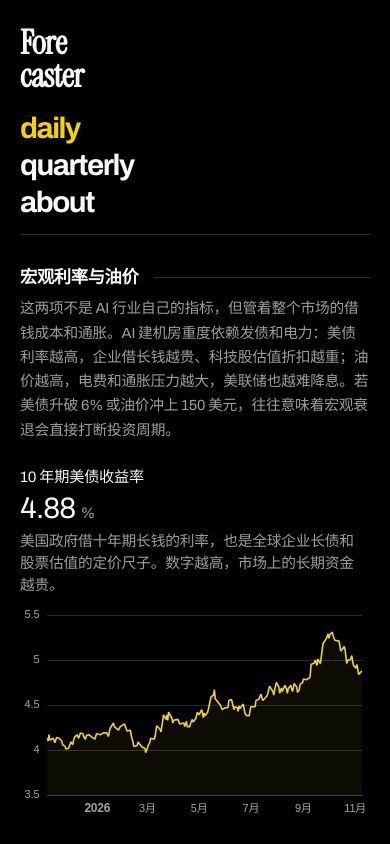
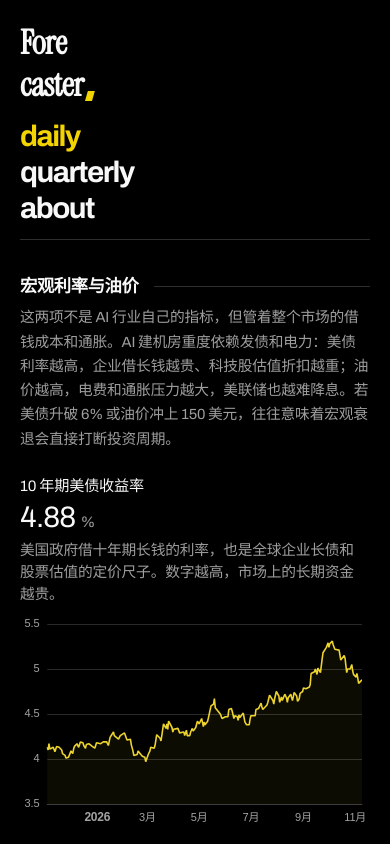
Before and after one commit to debidong/forecaster, a plain HTML site: page index.html in a window 390 px wide. Shown: the top 844 px of the page. Drawn offline with nearby package versions, Linux system fonts and the light colour scheme.

Commit message:
Adopt shared squarefold-branding CSS and slanted-blade mark

```diff
--- /dev/null
+++ b/brand.css
@@ -0,0 +1,293 @@
+:root {
+  --font-sans: "Archivo", "Noto Sans SC", system-ui, sans-serif;
+  --font-mono: "Fira Code", ui-monospace, "SFMono-Regular", Menlo, monospace;
+  --brand-font: "Instrument Serif", serif;
+
+  --paper: oklch(0 0 0);
+  --paper-2: oklch(0.16 0 0);
+  --ink: oklch(0.98 0 0);
+  --muted: oklch(0.70 0 0);
+  --faint: oklch(0.48 0 0);
+  --line: oklch(0.30 0 0);
+  --line-soft: oklch(0.20 0 0);
+  --accent: oklch(0.87 0.19 99);
+
+  --site-width: 61.8vw;
+  --nav-w: 12rem;
+  --site-column-gap: 4rem;
+  --site-pad-top: 2.8rem;
+  --site-pad-bottom: 5rem;
+  --gutter: clamp(1.25rem, 5vw, 3rem);
+  --measure: 39rem;
+
+  --brand-size: 3.1rem;
+  --brand-line-gap: 0.52rem;
+  --brand-to-nav: 1.3rem;
+  --mark-gap: 0.103em;
+  --mark-kern: 0em;
+
+  --nav-size: 1.84rem;
+  --nav-row-gap: 0.48rem;
+  --contact-offset: var(--brand-to-nav);
+  --contact-row-gap: 0.03rem;
+
+  --mobile-brand-size: 2.1rem;
+  --mobile-nav-size: 1.85rem;
+  --mobile-nav-row-gap: 0.4rem;
+  --mobile-contact-offset: var(--brand-to-nav);
+  --mobile-contact-row-gap: var(--contact-row-gap);
+}
+
+* {
+  box-sizing: border-box;
+}
+
+html {
+  background: var(--paper);
+  -webkit-text-size-adjust: 100%;
+  scroll-behavior: smooth;
+  scrollbar-width: none;
+  -ms-overflow-style: none;
+}
+
+html::-webkit-scrollbar,
+body::-webkit-scrollbar {
+  display: none;
+  width: 0;
+  height: 0;
+}
+
+body {
+  min-height: 100vh;
+  margin: 0;
+  background: var(--paper);
+  color: var(--ink);
+  font-family: var(--font-sans);
+  font-size: 17px;
+  font-weight: 400;
+  line-height: 1.5;
+  letter-spacing: -0.012em;
+  scrollbar-width: none;
+  -ms-overflow-style: none;
+  -webkit-font-smoothing: antialiased;
+  text-rendering: optimizeLegibility;
+}
+
+a {
+  color: inherit;
+  text-decoration: none;
+}
+
+h1,
+h2,
+h3,
+p,
+main,
+figure {
+  margin: 0;
+}
+
+::selection {
+  background: var(--accent);
+  color: #000;
+}
+
+.site {
+  display: grid;
+  grid-template-columns: var(--nav-w) minmax(0, 1fr);
+  column-gap: var(--site-column-gap);
+  width: var(--site-width);
+  max-width: none;
+  margin: 0 auto;
+  padding: var(--site-pad-top) 0 var(--site-pad-bottom);
+}
+
+.sidebar {
+  position: sticky;
+  top: var(--site-pad-top);
+  z-index: 10;
+  align-self: start;
+  display: flex;
+  flex-direction: column;
+  align-items: flex-start;
+  width: var(--nav-w);
+}
+
+.brand {
+  display: inline-flex;
+  flex-direction: column;
+  align-items: flex-start;
+  gap: var(--brand-line-gap);
+  margin: 0 0 var(--brand-to-nav);
+  color: var(--ink);
+  font-family: var(--brand-font);
+  font-size: var(--brand-size);
+  font-weight: 600;
+  line-height: 1;
+  letter-spacing: -0.015em;
+}
+
+.brand[data-kern="overhang"],
+.brand-kern-overhang {
+  --mark-kern: -0.045em;
+}
+
+.brand-row {
+  display: inline-flex;
+  align-items: flex-end;
+}
+
+.brand-line,
+.nav-item {
+  text-box-trim: trim-both;
+  text-box-edge: cap alphabetic;
+}
+
+.brand-mark {
+  display: block;
+  flex: none;
+  width: 0.206em;
+  height: 0.297em;
+  margin-left: calc(var(--mark-gap) + var(--mark-kern));
+  background: var(--accent);
+  transform: skewX(-16deg);
+  transform-origin: bottom left;
+}
+
+.nav {
+  display: flex;
+  flex-direction: column;
+  gap: var(--nav-row-gap);
+  align-items: flex-start;
+}
+
+.nav-item {
+  margin: 0;
+  padding: 0;
+  border: 0;
+  background: none;
+  color: var(--ink);
+  font-family: var(--font-sans);
+  font-size: var(--nav-size);
+  font-weight: 700;
+  line-height: 1;
+  letter-spacing: -0.05em;
+  text-transform: lowercase;
+  text-decoration-thickness: 3px;
+  cursor: pointer;
+  transition: color 0.15s ease;
+}
+
+.nav-item:hover {
+  text-decoration: line-through;
+  text-decoration-color: var(--accent);
+  text-decoration-thickness: 3px;
+}
+
+.nav-item.active {
+  color: var(--accent);
+}
+
+.nav-item.active:hover {
+  text-decoration: none;
+}
+
+.side-contact {
+  display: flex;
+  flex-direction: column;
+  gap: var(--contact-row-gap);
+  align-items: flex-start;
+  margin-top: var(--contact-offset);
+}
+
+.side-contact a {
+  color: var(--muted);
+  font-family: var(--font-mono);
+  font-size: 13px;
+  text-transform: lowercase;
+  transition: color 0.18s ease;
+}
+
+.side-contact a:hover {
+  color: var(--accent);
+}
+
+.wrap,
+.page {
+  min-width: 0;
+  width: 100%;
+}
+
+.section-bar {
+  display: flex;
+  align-items: center;
+  gap: 1rem;
+}
+
+.section-title {
+  margin: 0;
+  font-size: 1.08rem;
+  font-weight: 600;
+  letter-spacing: -0.02em;
+  line-height: 1.25;
+  color: var(--ink);
+  white-space: nowrap;
+}
+
+.section-rule {
+  flex: 1;
+  height: 1px;
+  background: var(--line);
+}
+
+.section-desc {
+  margin: 0.5rem 0 0;
+  color: var(--muted);
+  font-size: 0.92rem;
+  line-height: 1.65;
+  max-width: 48rem;
+  text-wrap: pretty;
+}
+
+@media (max-width: 860px) {
+  .site {
+    grid-template-columns: 1fr;
+    column-gap: 0;
+    width: auto;
+    max-width: none;
+    padding-top: 1.6rem;
+    padding-inline: var(--gutter);
+  }
+
+  .sidebar {
+    position: static;
+    width: 100%;
+    flex-direction: column;
+    align-items: flex-start;
+    justify-content: flex-start;
+    gap: 0;
+    margin-bottom: 2.2rem;
+    padding-bottom: 1rem;
+    border-bottom: 1px solid var(--line);
+  }
+
+  .sidebar .brand {
+    margin-bottom: var(--brand-to-nav);
+    font-size: var(--mobile-brand-size);
+  }
+
+  .nav {
+    flex-direction: column;
+    gap: var(--mobile-nav-row-gap);
+    align-items: flex-start;
+  }
+
+  .nav-item {
+    font-size: var(--mobile-nav-size);
+  }
+
+  .side-contact {
+    margin-top: var(--mobile-contact-offset);
+    gap: var(--mobile-contact-row-gap);
+  }
+}
--- a/index.html
+++ b/index.html
@@ -4,125 +4,16 @@
 <meta charset="UTF-8">
 <meta name="viewport" content="width=device-width, initial-scale=1">
 <title>Forecaster</title>
+<link rel="icon" href="./favicon.svg" type="image/svg+xml">
 <link rel="preconnect" href="https://fonts.googleapis.com">
+<link rel="preconnect" href="https://fonts.gstatic.com" crossorigin>
 <link href="https://fonts.googleapis.com/css2?family=Archivo:wght@400;500;600;700&family=Fira+Code:wght@400;500&family=Instrument+Serif&family=Noto+Sans+SC:wght@400;500;700&display=swap" rel="stylesheet">
+<link rel="stylesheet" href="./brand.css">
 <script src="https://cdn.jsdelivr.net/npm/echarts@5.6.0/dist/echarts.min.js"></script>
 <style>
   :root {
-    --font-sans: "Archivo", "Noto Sans SC", system-ui, sans-serif;
-    --font-mono: "Fira Code", ui-monospace, Menlo, monospace;
-    --brand-font: "Instrument Serif", serif;
-    --paper: oklch(0 0 0);
-    --paper-2: oklch(0.16 0 0);
-    --ink: oklch(0.98 0 0);
-    --muted: oklch(0.70 0 0);
-    --faint: oklch(0.48 0 0);
-    --line: oklch(0.30 0 0);
-    --line-soft: oklch(0.20 0 0);
-    --accent: oklch(0.87 0.19 99);
-    --nav-w: 14rem;
-    --site-column-gap: 4rem;
-    --site-pad-top: 2.8rem;
-    --brand-size: 3.1rem;
-    --brand-line-gap: 0;
-    --brand-to-nav: 1.3rem;
-    --nav-size: 1.84rem;
-    --nav-row-gap: 0.48rem;
+    --site-width: min(1120px, calc(100% - 4rem));
   }
-  * { box-sizing: border-box; }
-  html {
-    background: var(--paper);
-    -webkit-text-size-adjust: 100%;
-    scroll-behavior: smooth;
-    scrollbar-width: none;
-    -ms-overflow-style: none;
-  }
-  html::-webkit-scrollbar,
-  body::-webkit-scrollbar {
-    display: none;
-    width: 0;
-    height: 0;
-  }
-  body {
-    min-height: 100vh;
-    margin: 0;
-    background: var(--paper);
-    color: var(--ink);
-    font-family: var(--font-sans);
-    font-size: 17px;
-    line-height: 1.5;
-    letter-spacing: -0.012em;
-    scrollbar-width: none;
-    -ms-overflow-style: none;
-    -webkit-font-smoothing: antialiased;
-  }
-  main { margin: 0; }
-  figure { margin: 0; }
-  .site {
-    display: grid;
-    grid-template-columns: var(--nav-w) minmax(0, 1fr);
-    column-gap: var(--site-column-gap);
-    width: min(1120px, calc(100% - 4rem));
-    margin: 0 auto;
-    padding: var(--site-pad-top) 0 5rem;
-  }
-  .sidebar {
-    position: sticky;
-    top: var(--site-pad-top);
-    z-index: 1;
-    align-self: start;
-    display: flex;
-    flex-direction: column;
-    align-items: flex-start;
-    width: var(--nav-w);
-  }
-  .brand {
-    display: inline-flex;
-    flex-direction: column;
-    align-items: flex-start;
-    gap: var(--brand-line-gap);
-    margin: 0 0 var(--brand-to-nav);
-    color: var(--ink);
-    font-family: var(--brand-font);
-    font-size: var(--brand-size);
-    font-weight: 600;
-    line-height: 1;
-    letter-spacing: -0.015em;
-  }
-  .brand-line,
-  .nav-item {
-    text-box-trim: trim-both;
-    text-box-edge: cap alphabetic;
-  }
-  .nav {
-    display: flex;
-    flex-direction: column;
-    gap: var(--nav-row-gap);
-    align-items: flex-start;
-  }
-  .nav-item {
-    margin: 0;
-    padding: 0;
-    border: 0;
-    background: none;
-    color: var(--ink);
-    font-family: var(--font-sans);
-    font-size: var(--nav-size);
-    font-weight: 700;
-    line-height: 1;
-    letter-spacing: -0.05em;
-    text-transform: lowercase;
-    text-decoration-thickness: 3px;
-    cursor: pointer;
-  }
-  .nav-item:hover {
-    text-decoration: line-through;
-    text-decoration-color: var(--accent);
-    text-decoration-thickness: 3px;
-  }
-  .nav-item.active { color: var(--accent); }
-  .nav-item.active:hover { text-decoration: none; }
-  .page { min-width: 0; }
   .charts {
     display: grid;
     grid-template-columns: 1fr 1fr;
@@ -137,33 +28,6 @@
   .wide { grid-column: 1 / -1; min-width: 0; }
   .section-head { margin-bottom: -0.5rem; }
   .section-head ~ .section-head { margin-top: 1.5rem; }
-  .section-bar {
-    display: flex;
-    align-items: center;
-    gap: 1rem;
-  }
-  .section-title {
-    margin: 0;
-    font-size: 1.08rem;
-    font-weight: 600;
-    letter-spacing: -0.02em;
-    line-height: 1.25;
-    color: var(--ink);
-    white-space: nowrap;
-  }
-  .section-rule {
-    flex: 1;
-    height: 1px;
-    background: var(--line);
-  }
-  .section-desc {
-    margin: 0.5rem 0 0;
-    color: var(--muted);
-    font-size: 0.92rem;
-    line-height: 1.65;
-    max-width: 48rem;
-    text-wrap: pretty;
-  }
   .head { margin-bottom: auto; }
   .head .k { display: block; font-size: 0.95rem; }
   .head .v {
@@ -280,22 +144,6 @@
     flex-wrap: wrap;
     gap: 0.5rem 1.2rem;
   }
-  @media (max-width: 860px) {
-    .site {
-      grid-template-columns: 1fr;
-      width: auto;
-      padding: 1.6rem 1.25rem 4rem;
-    }
-    .sidebar {
-      position: static;
-      width: 100%;
-      margin-bottom: 2rem;
-      padding-bottom: 1rem;
-      border-bottom: 1px solid var(--line);
-    }
-    .brand { font-size: 2.1rem; }
-    .nav-item { font-size: 1.85rem; }
-  }
   @media (max-width: 760px) {
     .charts { grid-template-columns: 1fr; }
     .slot { grid-template-columns: 1fr; gap: 0.25rem; }
@@ -309,7 +157,7 @@
 <body>
 <div class="site">
   <header class="sidebar">
-    <div class="brand"><span class="brand-line">Fore</span><span class="brand-line">caster</span></div>
+    <div class="brand" data-kern="overhang"><span class="brand-line">Fore</span><span class="brand-row"><span class="brand-line">caster</span><i class="brand-mark" aria-hidden="true"></i></span></div>
     <nav class="nav" aria-label="页面导航">
       <button type="button" class="nav-item active" id="tab-daily" aria-controls="panel-daily">daily</button>
       <button type="button" class="nav-item" id="tab-quarter" aria-controls="panel-quarter">quarterly</button>
```
Also changed, not shown: favicon.svg (added), 1 other file.
